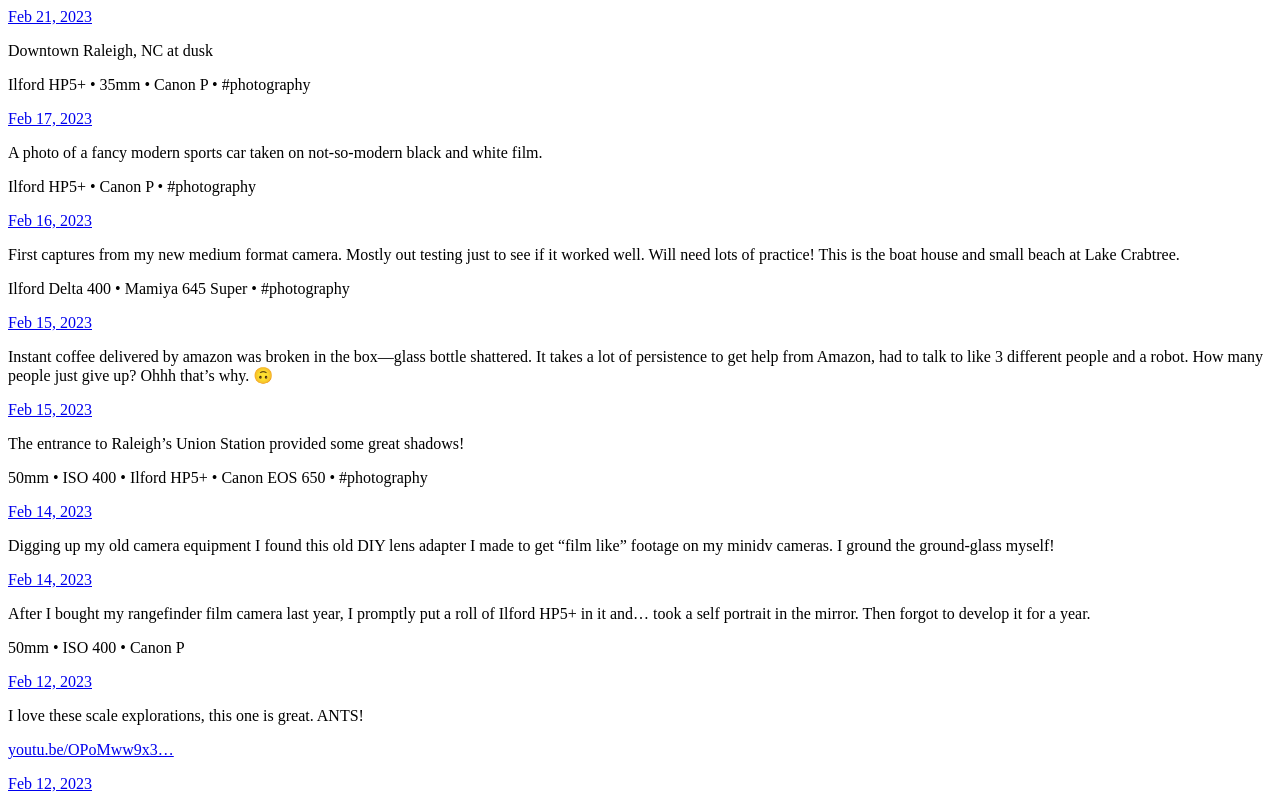
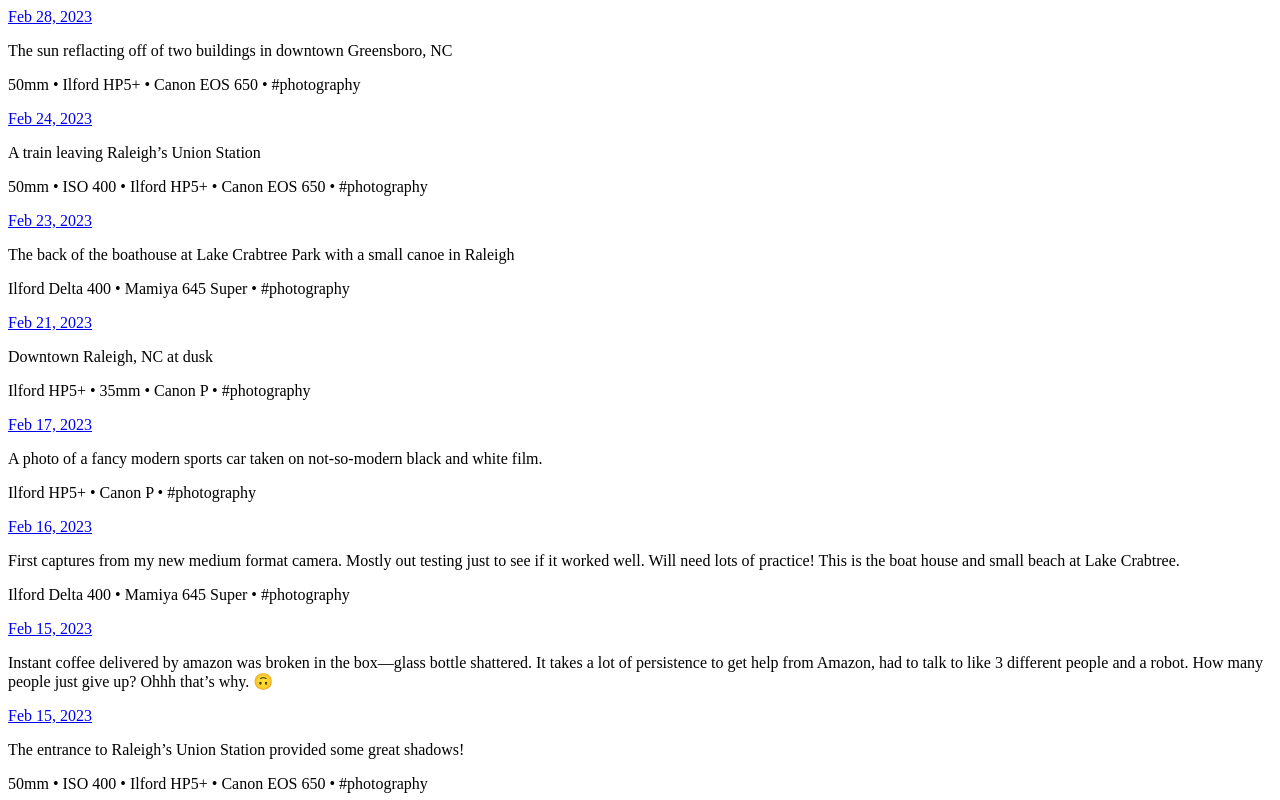
Before and after one commit to jnjosh/jnjosh.social, a plain HTML site: page index.html in a window 1280 px wide. Shown: the top 800 px of the page. Drawn offline with Linux system fonts and the light colour scheme.

Commit message:
Archiving from Micro.blog.

```diff
--- a/index.html
+++ b/index.html
@@ -21,6 +21,45 @@
 <div class="h-feed">
 
 
+
+	  <div class="h-entry">
+
+
+		<a href="https://jnjosh.social/2023/02/28/the-sun-reflacting.html" class="u-url"><time class="dt-published" datetime="2023-02-28 11:20:19 -0500">Feb 28, 2023</time></a>
+
+		<div class="e-content">
+			 <p>The sun reflacting off of two buildings in downtown Greensboro, NC</p>
+<p>50mm • Ilford HP5+ • Canon EOS 650 • #photography</p>
+<!-- raw HTML omitted -->
+
+		</div>
+	  </div>
+
+	  <div class="h-entry">
+
+
+		<a href="https://jnjosh.social/2023/02/24/a-train-leaving.html" class="u-url"><time class="dt-published" datetime="2023-02-24 10:26:18 -0500">Feb 24, 2023</time></a>
+
+		<div class="e-content">
+			 <p>A train leaving Raleigh&rsquo;s Union Station</p>
+<p>50mm • ISO 400 • Ilford HP5+ • Canon EOS 650 • #photography</p>
+<!-- raw HTML omitted -->
+
+		</div>
+	  </div>
+
+	  <div class="h-entry">
+
+
+		<a href="https://jnjosh.social/2023/02/23/the-back-of.html" class="u-url"><time class="dt-published" datetime="2023-02-23 11:03:45 -0500">Feb 23, 2023</time></a>
+
+		<div class="e-content">
+			 <p>The back of the boathouse at Lake Crabtree Park with a small canoe in Raleigh</p>
+<p>Ilford Delta 400 • Mamiya 645 Super • #photography</p>
+<!-- raw HTML omitted -->
+
+		</div>
+	  </div>
 
 	  <div class="h-entry">
 
```
